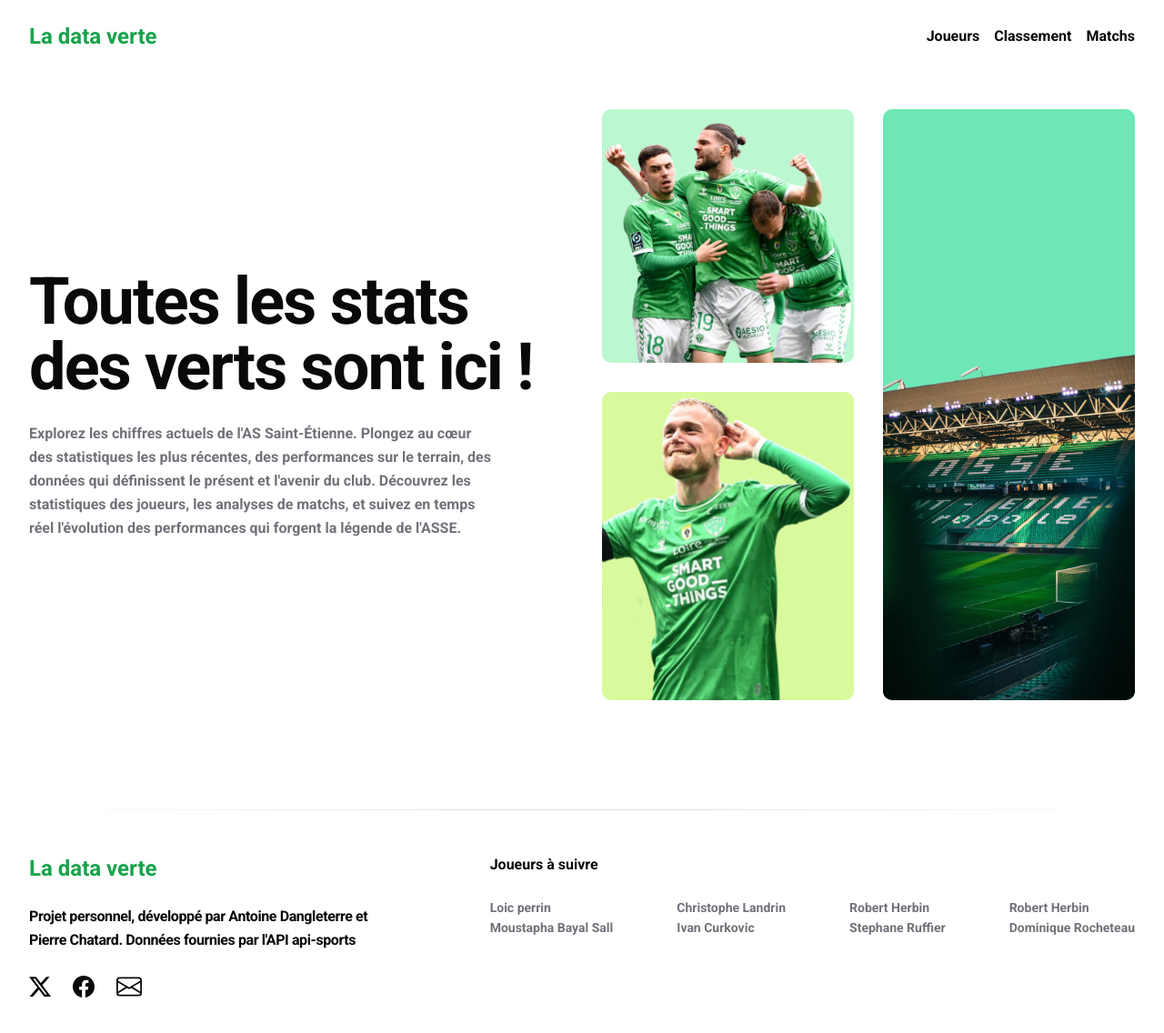
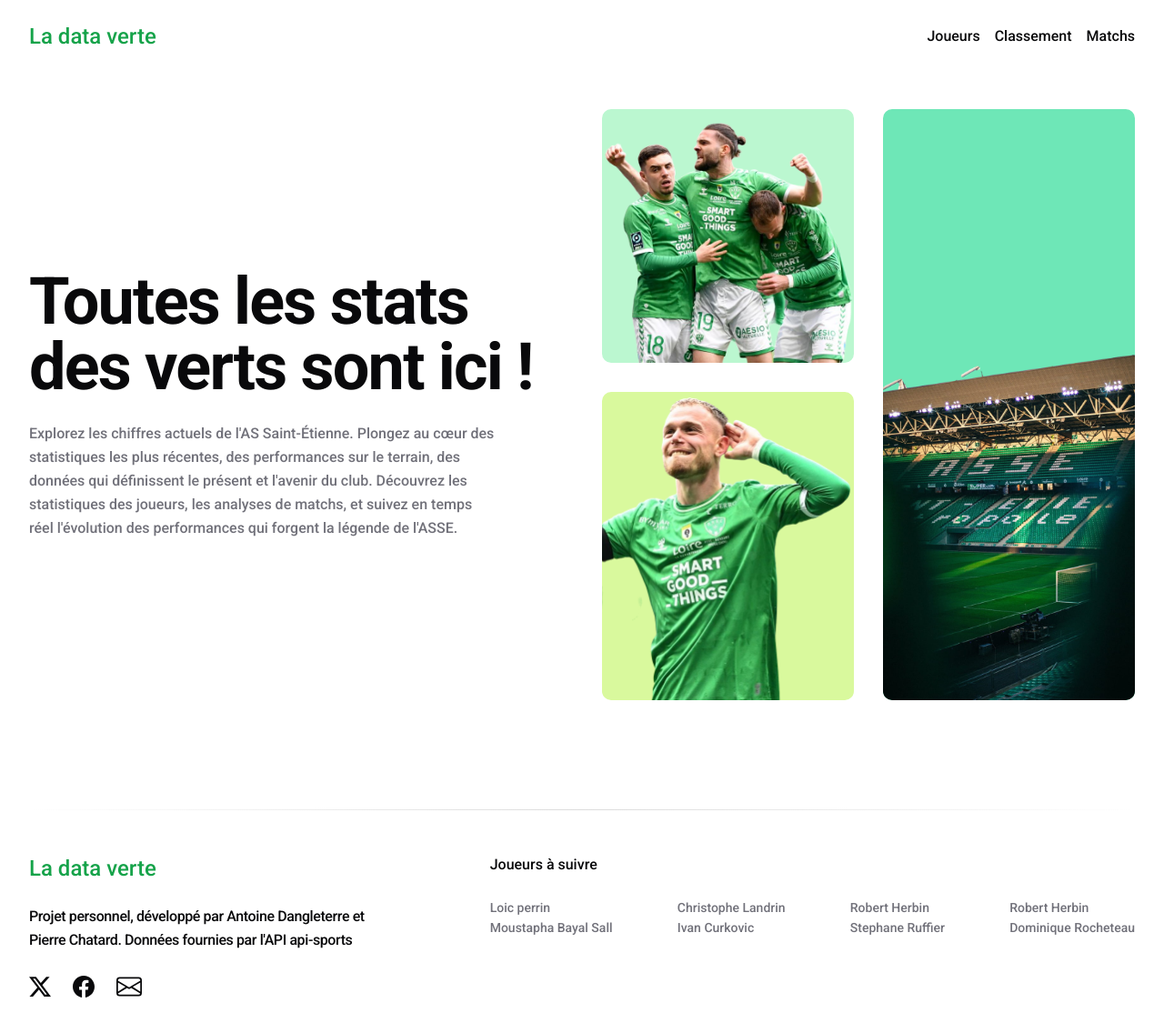
Before and after one commit to adangleterre/la-data-verte, a Next.js app: page / in a window 1280 px wide. Shown: the top 1136 px of the page at 91% size. Built offline with nearby package versions, Linux system fonts and the light colour scheme.

Commit message:
Fix nunito font usage

```diff
--- a/app/layout.tsx
+++ b/app/layout.tsx
@@ -1,16 +1,11 @@
 import type { Metadata } from "next";
 import "./globals.css";
 import { cn } from "@/lib/utils"
-import { Nunito, Roboto } from 'next/font/google'
+import { Roboto } from 'next/font/google'
 
-const nunito = Nunito({
-  subsets: ["latin"],
-  weight: ["500", "600"],
-  variable: "--font-nunito"
-});
 const roboto = Roboto({
   subsets: ["latin"],
-  weight: ["700"],
+  weight: ["500", "700"],
   variable: "--font-roboto"
 });
 
@@ -29,7 +24,7 @@ export default function RootLayout({
 }>) {
   return (
     <html lang="en">
-      <body className={`${roboto.className} ${nunito.className}`}>{children}</body>
+      <body className={roboto.className}>{children}</body>
     </html>
   );
 }
--- a/components/Footer.tsx
+++ b/components/Footer.tsx
@@ -10,7 +10,7 @@ function Footer() {
             <hr className="mb-12 h-px border-t-0 bg-gradient-to-r from-transparent via-neutral-500 to-transparent opacity-25" />
             <div className="flex gap-8 flex-col md:flex-row md:justify-between">
                 <div className="flex gap-6 flex-col md:w-4/12">
-                    <h2 className="text-2xl text-primary font-nunito">
+                    <h2 className="text-2xl text-primary">
                         La data verte
                     </h2>
                     <p className="text-md max-w-lg leading-relaxed tracking-tight">
--- a/components/Header.tsx
+++ b/components/Header.tsx
@@ -11,7 +11,7 @@ function Header() {
     return (
         <header>
             <div className="flex items-center mx-auto py-6 justify-between">
-                <div className="w-9/12 text-2xl text-primary font-nunito"><Link href="/">La data verte</Link></div>
+                <div className="w-9/12 text-2xl text-primary"><Link href="/">La data verte</Link></div>
                 <nav className="flex justify-end w-3/12">
                     <ul className="hidden md:flex md:items-center sm:gap-4">
                         <li className="hover:text-green-700 transition duration-300">
--- a/components/Hero.tsx
+++ b/components/Hero.tsx
@@ -7,7 +7,7 @@ function Hero() {
             <div className="mx-auto">
                 <div className="flex flex-col md:flex-row gap-8 items-center">
                     <div className="flex gap-6 flex-col">
-                        <h1 className="text-5xl lg:text-7xl tracking-tight">
+                        <h1 className="text-5xl lg:text-7xl tracking-tight font-bold">
                             Toutes les stats des verts sont ici !
                         </h1>
                         <p className="text-md leading-relaxed text-muted-foreground max-w-lg">
--- a/tailwind.config.ts
+++ b/tailwind.config.ts
@@ -18,8 +18,7 @@ const config = {
       },
     },
     fontFamily: {
-      roboto: ["var(--font-roboto)"],
-      nunito: ["var(--font-nunito)"]
+      roboto: ["var(--font-roboto)"]
     },
     extend: {
       colors: {
```
